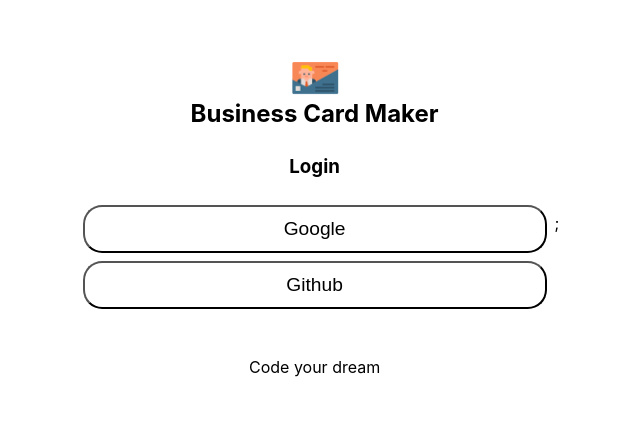
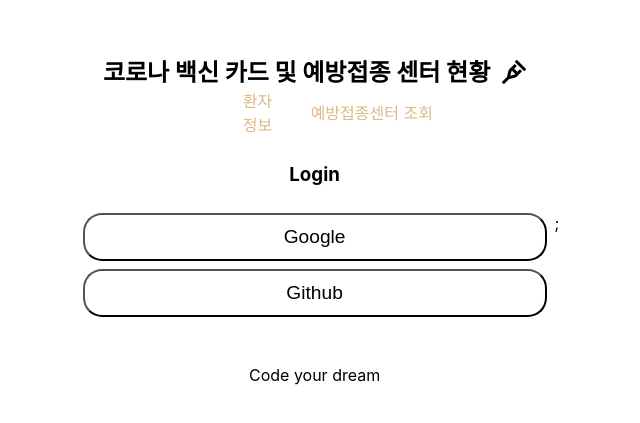
Before and after one commit to wonlee6/business-card-maker, a React (Create React App) app: page / in a window 1280 px wide. Shown: the part 177-600 px from the top of the page, without its empty margins (323-963 px from the left). Built offline with nearby package versions, Linux system fonts and the light colour scheme; no server answers.

Commit message:
공공 api 가져와서 보이는거까지 함

```diff
--- a/src/App.js
+++ b/src/App.js
@@ -3,9 +3,10 @@
 import styles from './App.module.css';
 import { BrowserRouter as Router, Switch, Route } from 'react-router-dom';
 import Maker from './components/maker/maker';
+import Corona from './components/corona/corona';
 
 // exact = 주어진 경로와 정확히 맞아 떨어져야만 설정한 컴포넌트를 보여준다.
-const App = ({ FileInput, authService, cardRepository }) => {
+const App = ({ FileInput, authService, cardRepository, corona }) => {
   return (
     <div className={styles.app}>
       <Router>
@@ -20,6 +21,9 @@
               cardRepository={cardRepository}
             />
           </Route>
+          <Route exact path='/corona'>
+            <Corona authService={authService} corona={corona} />
+          </Route>
         </Switch>
       </Router>
     </div>
--- /dev/null
+++ b/src/components/corona/corona.jsx
@@ -0,0 +1,31 @@
+import React, { useCallback, useEffect, useState } from 'react';
+import Footer from '../footer/footer';
+import Header from '../header/header';
+import styles from './corona.module.css';
+import CoronaItem from './coronaItem';
+
+const Corona = ({ authService, corona }) => {
+  const [coronaItem, setCoronaItem] = useState([]);
+
+  const onLogout = useCallback(() => {
+    authService.logout();
+  }, [authService]);
+
+  useEffect(() => {
+    corona //
+      .getCoronaItems()
+      .then((items) => setCoronaItem(items.data));
+  }, [corona]);
+
+  return (
+    <section className={styles.corona}>
+      <Header onLogout={onLogout} />
+      <div className={styles.container}>
+        <CoronaItem coronaItem={coronaItem} />
+      </div>
+      <Footer />
+    </section>
+  );
+};
+
+export default Corona;
--- /dev/null
+++ b/src/components/corona/corona.module.css
@@ -0,0 +1,15 @@
+.corona {
+  width: 100%;
+  height: 100%;
+  display: flex;
+  max-width: 80rem;
+  flex-direction: column;
+  background-color: white;
+}
+
+.container {
+  display: flex;
+  /* 가득 채우기 위해 */
+  flex: 1;
+  min-height: 0;
+}
--- /dev/null
+++ b/src/components/corona/coronaItem.jsx
@@ -0,0 +1,16 @@
+import React from 'react';
+import CoronaList from './coronaList';
+
+const CoronaItem = ({ coronaItem }) => {
+  console.log(coronaItem);
+
+  return (
+    <ul>
+      {coronaItem.map((item, index) => (
+        <CoronaList key={index} item={item} />
+      ))}
+    </ul>
+  );
+};
+
+export default CoronaItem;
--- /dev/null
+++ b/src/components/corona/coronaList.jsx
@@ -0,0 +1,24 @@
+import React from 'react';
+
+const CoronaList = ({ item }) => {
+  return (
+    <li>
+      <ul>
+        <li>{item.address}</li>
+        <li>{item.centerName}</li>
+        <li>{item.centerType}</li>
+        <li>{item.updatedAt}</li>
+        <li>{item.facilityName}</li>
+        <li>{item.lat}</li>
+        <li>{item.lng}</li>
+        <li>{item.org}</li>
+        <li>{item.phoneNumber}</li>
+        <li>{item.sido}</li>
+        <li>{item.sido}</li>
+        <li>{item.sigungu}</li>
+      </ul>
+    </li>
+  );
+};
+
+export default CoronaList;
--- a/src/components/header/header.jsx
+++ b/src/components/header/header.jsx
@@ -1,16 +1,46 @@
 import React, { memo } from 'react';
 import styles from './header.module.css';
+import { Button } from 'elementz';
+import { FontAwesomeIcon } from '@fortawesome/react-fontawesome';
+import { faCrutch } from '@fortawesome/free-solid-svg-icons';
+import { useHistory } from 'react-router-dom';
 
 const Header = memo(({ onLogout }) => {
+  const history = useHistory();
+  const goHome = () => {
+    history.push('/maker');
+  };
+  const goCorona = () => {
+    history.push('/corona');
+  };
   return (
     <header className={styles.header}>
+      <div>
+        <h1 className={styles.title}>
+          코로나 백신 카드 및 예방접종 센터 현황
+          <FontAwesomeIcon icon={faCrutch} className={styles.logo} />
+        </h1>
+      </div>
+      <ul className={styles.ul}>
+        <li className={styles.li} onClick={goHome}>
+          환자 정보
+        </li>
+        <li className={styles.li} onClick={goCorona}>
+          예방접종센터 조회
+        </li>
+      </ul>
       {onLogout && (
-        <button className={styles.logout} onClick={onLogout}>
-          Logout
-        </button>
+        <div className={styles.logout}>
+          <Button
+            secondary
+            iconRight='shortcut'
+            effect='icon-float'
+            onClick={onLogout}
+          >
+            Logout
+          </Button>
+        </div>
       )}
-      <img className={styles.logo} src='/images/logo.png' alt='logo' />
-      <h1 className={styles.title}>Business Card Maker</h1>
     </header>
   );
 });
--- a/src/components/header/header.module.css
+++ b/src/components/header/header.module.css
@@ -7,9 +7,32 @@
   background-color: makerGreen;
   position: relative;
 }
-
+.ul {
+  list-style: none;
+  height: 3rem;
+  width: 100%;
+  display: flex;
+  justify-content: center;
+  align-items: center;
+  margin: 0;
+}
+.li {
+  text-align: center;
+  color: burlywood;
+  cursor: pointer;
+}
+.li:hover {
+  opacity: 0.8;
+}
+.li:nth-child(1) {
+  margin-right: 1rem;
+  flex-basis: 10%;
+}
+.li:nth-child(2) {
+  margin-left: 1rem;
+}
 .logo {
-  width: 3em;
+  margin-left: 0.5em;
 }
 
 .title {
@@ -21,11 +44,9 @@
   position: absolute;
   right: 3em;
   top: 1em;
-  padding: 0.8em;
   border-radius: 20%;
-  background-color: makerBlack;
-  color: makerWhite;
-  outline: 0;
-  border: 0;
-  cursor: pointer;
 }
+
+:root {
+  --secondary: white;
+}
--- a/src/index.js
+++ b/src/index.js
@@ -6,6 +6,10 @@
 import ImageUploader from './service/image_uploader';
 import ImageFileInput from './components/image_file_input/imageFileInput';
 import CardRepository from './service/card_repository';
+import Corona from './service/corona_service';
+
+const corona = new Corona(process.env.REACT_APP_CORONA_API_KEY);
+
 const authService = new AuthService();
 const imageUploader = new ImageUploader();
 const cardRepository = new CardRepository();
@@ -21,6 +25,7 @@
       authService={authService}
       FileInput={FileInput}
       cardRepository={cardRepository}
+      corona={corona}
     />
   </React.StrictMode>,
   document.getElementById('root')
--- /dev/null
+++ b/src/service/corona_service.js
@@ -0,0 +1,14 @@
+class Corona {
+  constructor(key) {
+    this.key = key;
+  }
+  async getCoronaItems() {
+    const response = await fetch(
+      `https://api.odcloud.kr/api/15077586/v1/centers?page=1&perPage=10&serviceKey=${this.key}`
+    );
+    const result = await response.json();
+    return result;
+  }
+}
+
+export default Corona;
```
Also changed, not shown: package.json (+6 -2 lines), 2 other files (tests, documents, lock files or other folders).
